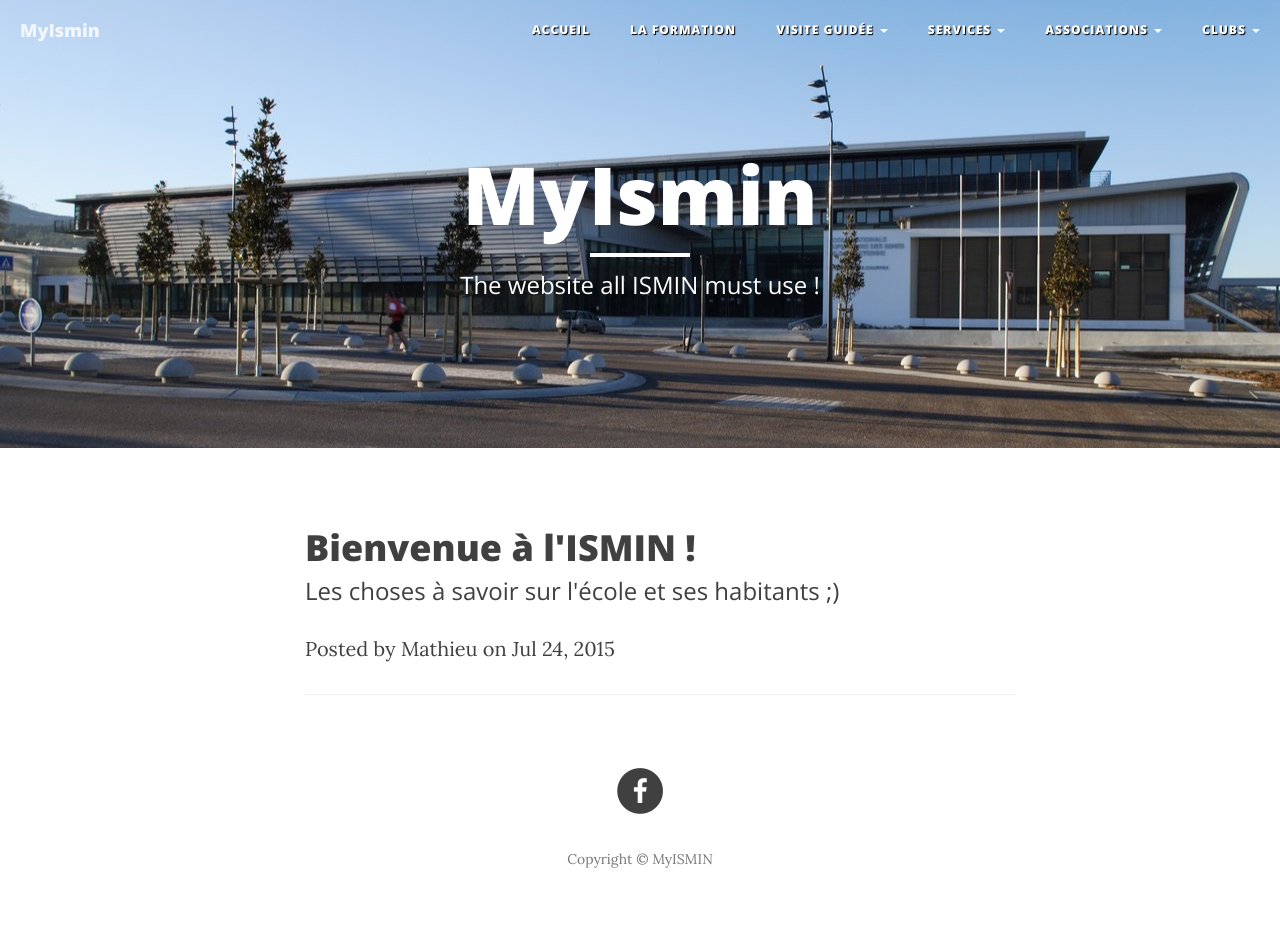
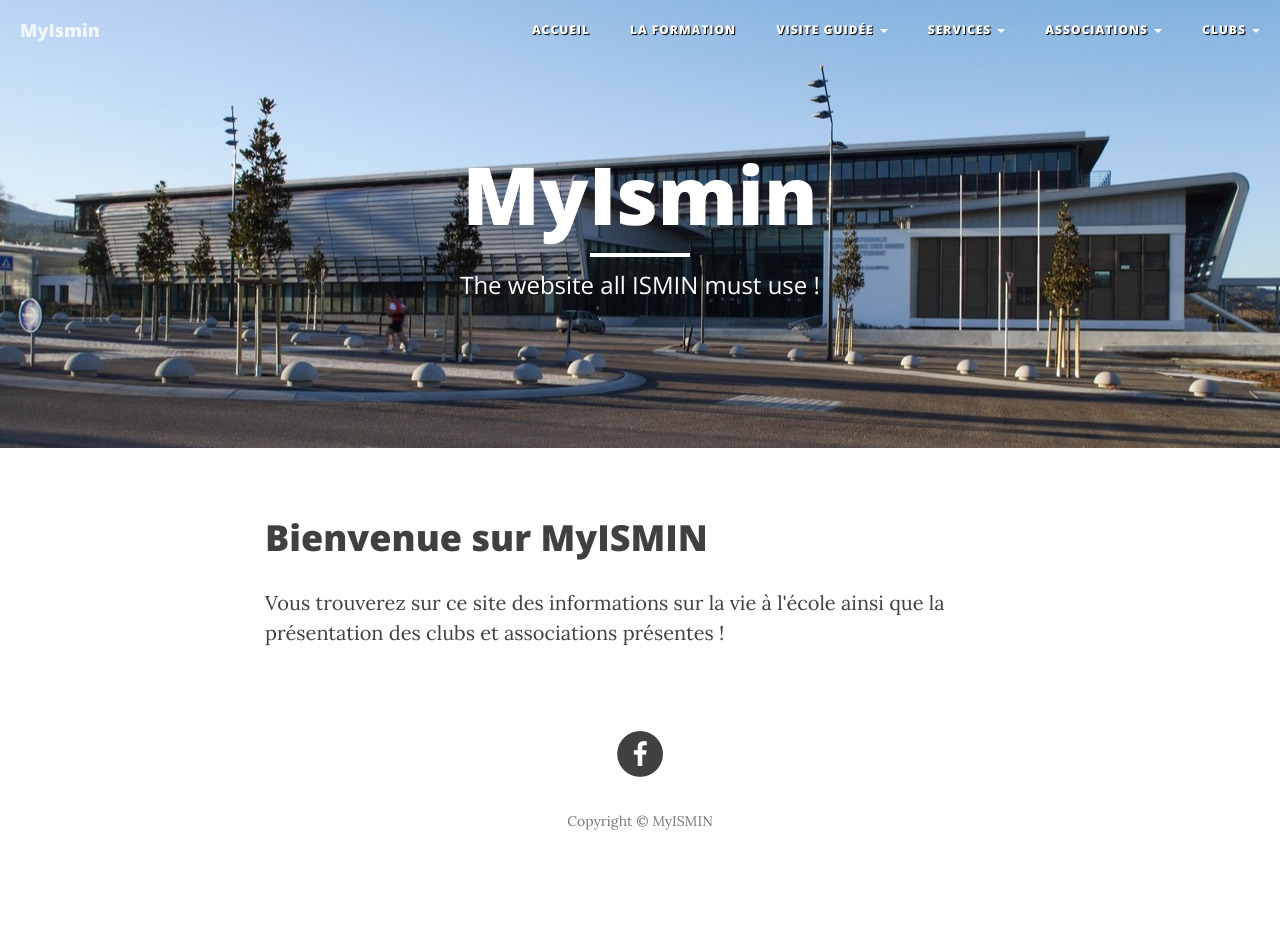
Before and after one commit to ccouzinet/MyIsmin, a Jekyll site: the page built from index.html, in a window 1280 px wide. Built offline with Jekyll 4.4.1, drawn with Linux system fonts in a browser that asks for light colours; after the commit the page ends 900 px from its top, so only the background shows below that.

Commit message:
fix(index): new intro text
Changement du texte d'accueil + remplissage du README

```diff
--- a/index.html
+++ b/index.html
@@ -5,30 +5,7 @@ layout: default
 
 <div class="home">
 
-    <ul class="post-list">
-        {% for post in site.categories.news %}
-        <div class="post-preview">
-            <a href="{{ post.url | prepend: site.baseurl }}">
-                <h2 class="post-title">
-                    {{ post.title }}
-                </h2>
-                <h3 class="post-subtitle">
-                    {{ post.desc }}
-                </h3>
-                <p class="post-meta">Posted by {{post.author}} on {{ post.date | date: "%b %-d, %Y" }}</p>
-            </a>
-        </div>
-        <hr/>
-        {% endfor %}
-    </ul>
+    <h1>Bienvenue sur MyISMIN</h1>
 
+    <p>Vous trouverez sur ce site des informations sur la vie à l'école ainsi que la présentation des clubs et associations présentes !</p>
 </div>
-
-<!-- Pager -->
-<!--<ul class="pager">
-    <li class="next">
-        <a href="#">Older Posts &rarr;</a>
-    </li>
-</ul>
-<p class="rss-subscribe">subscribe <a href="{{ "/feed.xml" | prepend: site.baseurl }}">via RSS</a></p>
--->
```
Also changed, not shown: README.md.
